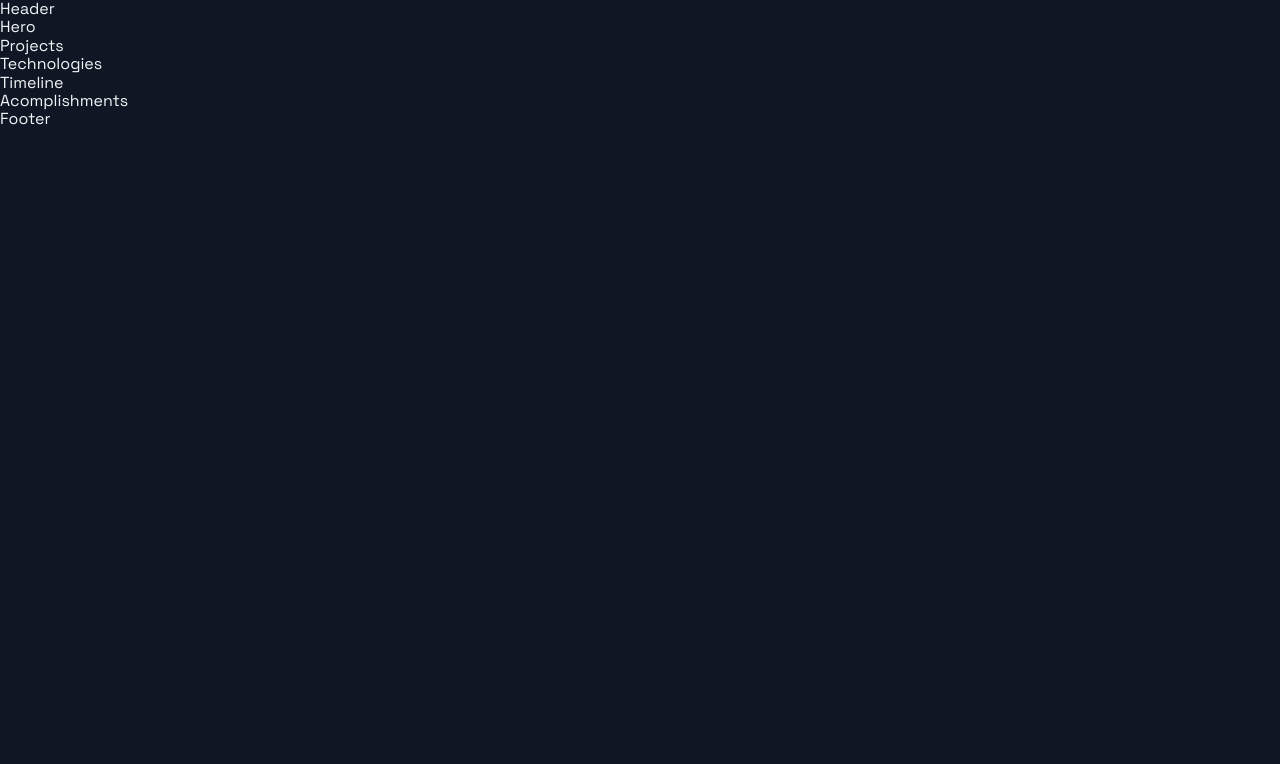
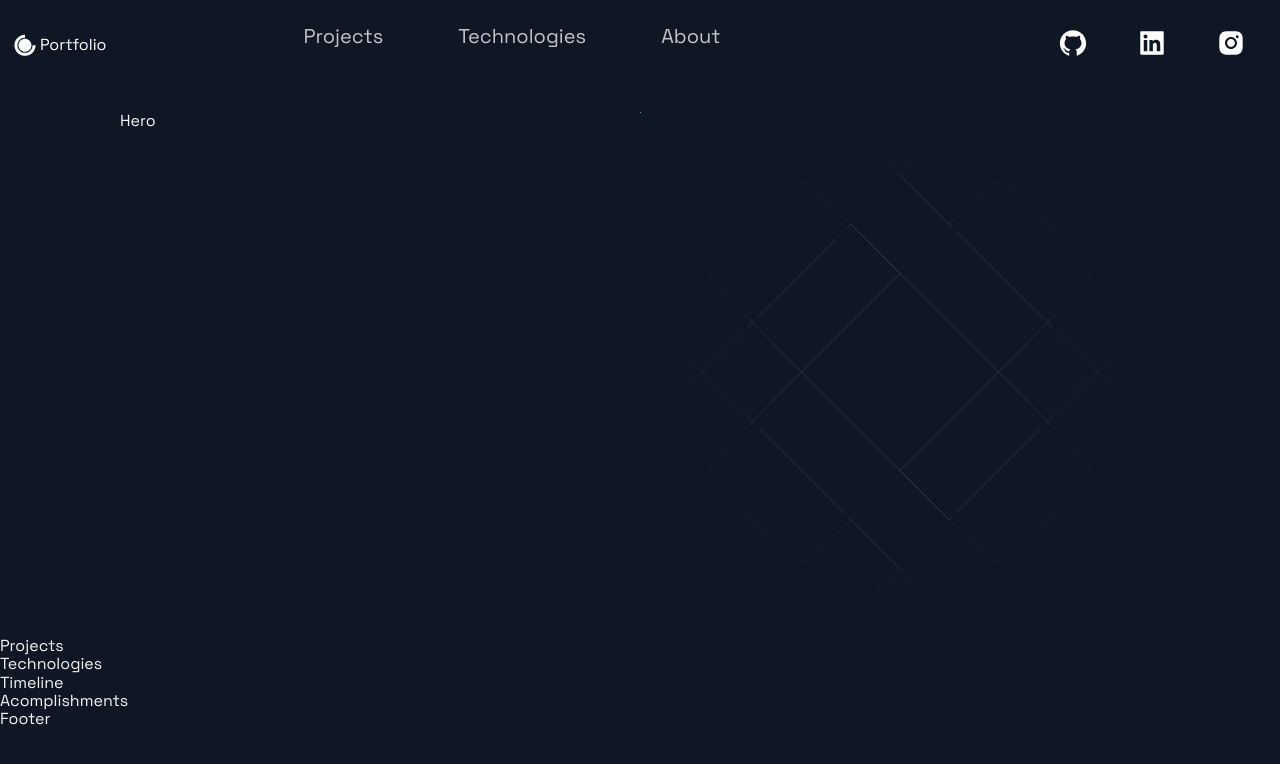
Before and after one commit to mikey4code/Portfolio-Website, a Next.js app: page / in a window 1280 px wide. Shown: the top 764 px of the page. Built offline with nearby package versions, Linux system fonts and the light colour scheme.

Commit message:
add header

```diff
--- a/src/components/Header/Header.js
+++ b/src/components/Header/Header.js
@@ -6,9 +6,43 @@
 import { Container, Div1, Div2, Div3, NavLink, SocialIcons } from './HeaderStyles';
 
 const Header = () =>  (
-  <div>
-    Header
-  </div>
+  <Container>
+    <Div1>
+      <Link href="/">
+        <a style={{ display: 'flex', alignItems: 'center', color:"white" }}>
+          <DiCssdeck size="3rem" /> <span>Portfolio</span>
+        </a>
+      </Link>
+    </Div1>
+    <Div2>
+      <li>
+        <Link href="#projects">
+          <NavLink>Projects</NavLink>
+        </Link>
+      </li>
+      <li>
+        <Link href="#tech">
+          <NavLink>Technologies</NavLink>
+        </Link>
+      </li>
+      <li>
+        <Link href="#about">
+          <NavLink>About</NavLink>
+        </Link>
+      </li>
+    </Div2>
+      <Div3>
+        <SocialIcons href="https://google.com">
+          <AiFillGithub size="3rem" />
+        </SocialIcons>
+        <SocialIcons href="https://google.com">
+          <AiFillLinkedin size="3rem" />
+        </SocialIcons>
+        <SocialIcons href="https://google.com">
+          <AiFillInstagram size="3rem"/>
+        </SocialIcons>
+      </Div3>
+    </Container>
 );
 
 export default Header;
--- a/src/pages/index.js
+++ b/src/pages/index.js
@@ -10,10 +10,10 @@
 const Home = () => {
   return (
     <Layout>
-      {/* <Section grid> */}
+       <Section grid>
         <Hero />
-        {/* <BgAnimation /> */}
-      {/* </Section> */}
+         <BgAnimation />
+       </Section>
       <Projects />
       <Technologies />
       <Timeline />
```
